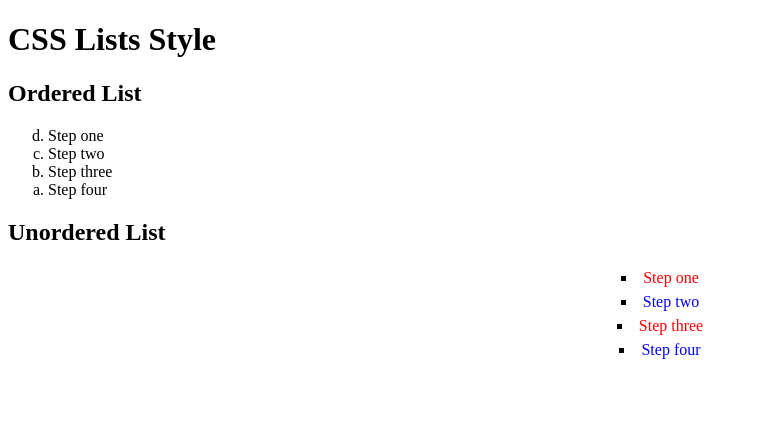
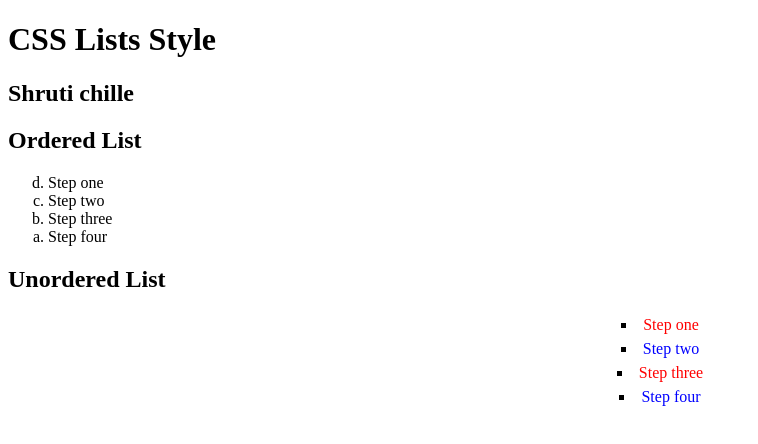
Before and after one commit to shruti-0316/css-tutorial, a plain HTML site: page css list style/index.html in a window 1280 px wide. Shown: the whole page, without its empty margins (0-758 px from the left). Drawn offline with Linux system fonts and the light colour scheme.

Commit message:
Update index.html

```diff
--- a/css list style/index.html
+++ b/css list style/index.html
@@ -9,6 +9,7 @@
 <body>
     <header>
         <h1>CSS Lists Style</h1>
+        <h2>Shruti chille</h2>
     </header>
 
     <main>
```
